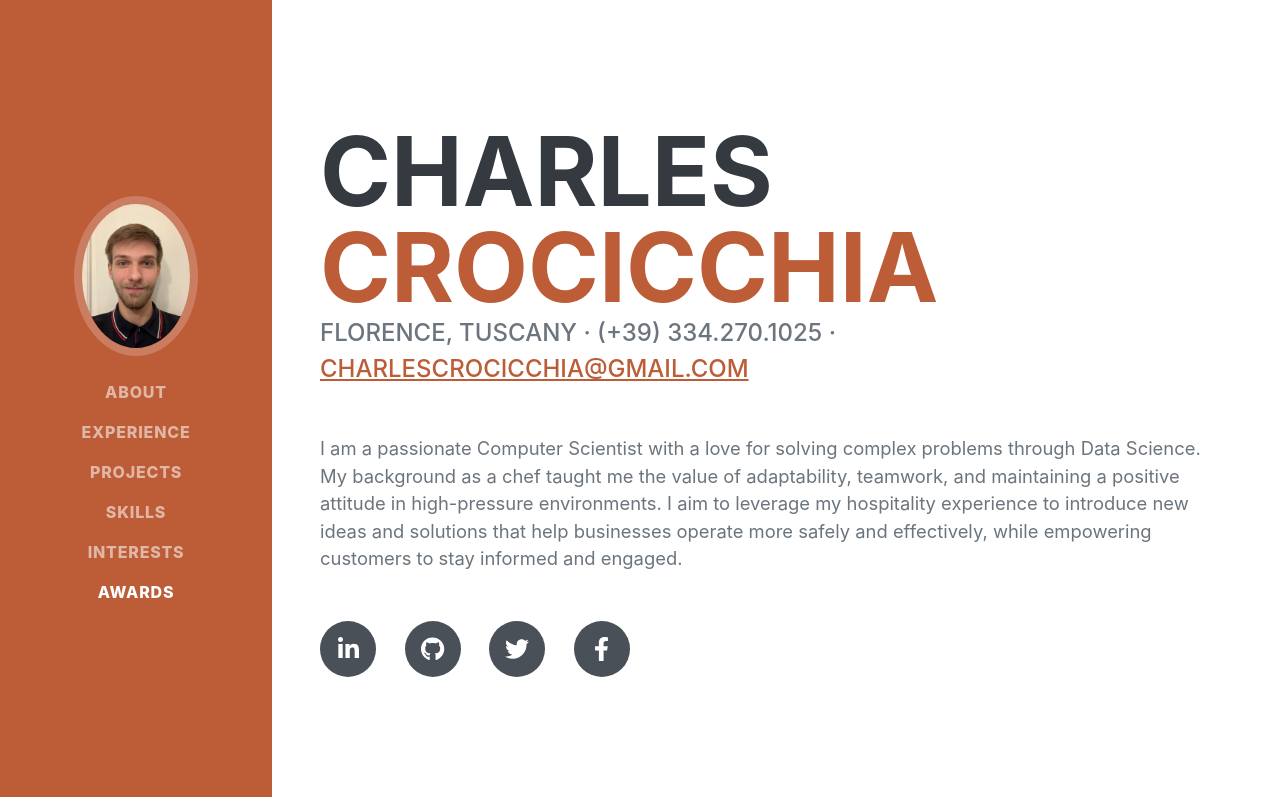
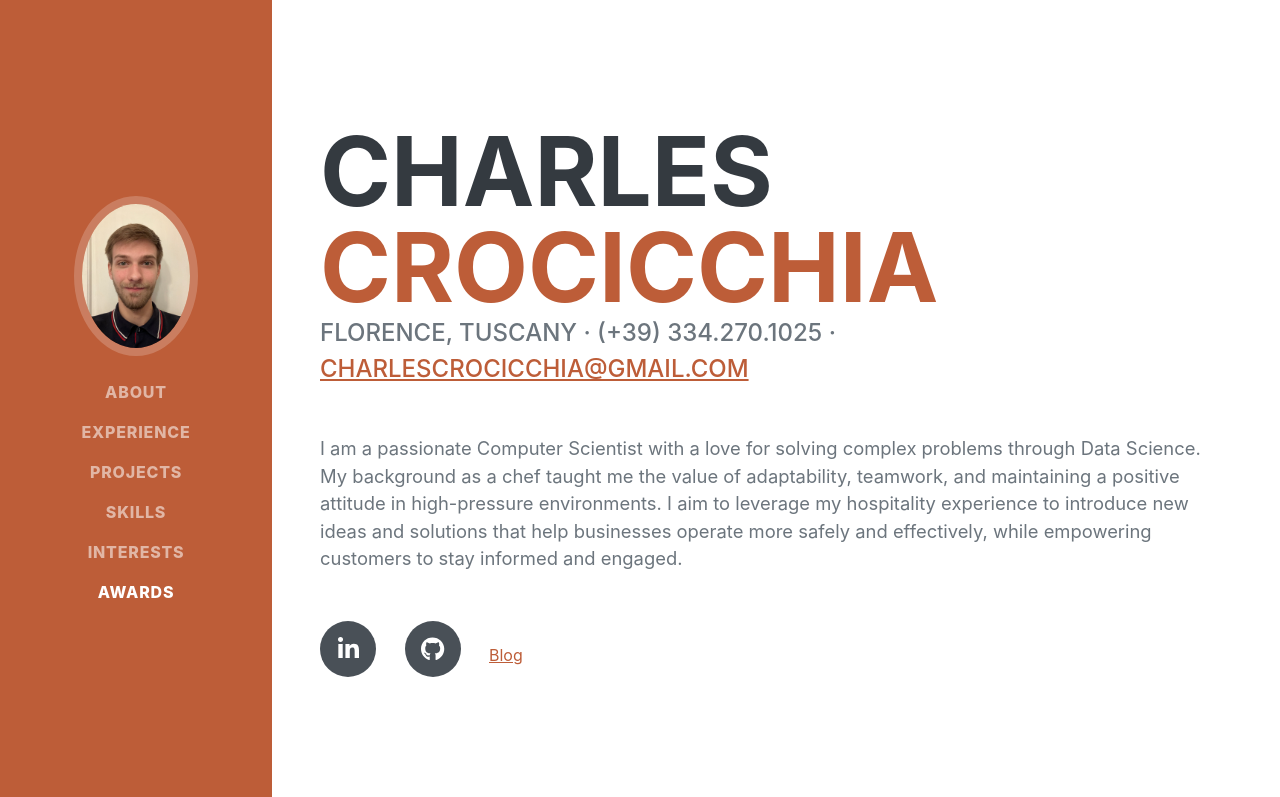
Before and after one commit to CharlesCro/charlescro.github.io, a plain HTML site: page index.html in a window 1280 px wide. Shown: the top 797 px of the page. Drawn offline with nearby package versions, Linux system fonts and the light colour scheme; a web font is replaced by a local one.

Commit message:
Update index.html

```diff
--- a/index.html
+++ b/index.html
@@ -50,9 +50,8 @@
                     <p class="lead mb-5">I am a passionate Computer Scientist with a love for solving complex problems through Data Science. My background as a chef taught me the value of adaptability, teamwork, and maintaining a positive attitude in high-pressure environments. I aim to leverage my hospitality experience to introduce new ideas and solutions that help businesses operate more safely and effectively, while empowering customers to stay informed and engaged.</p>
                     <div class="social-icons">
                         <a class="social-icon" href="https://www.linkedin.com/in/charles-crocicchia"><i class="fab fa-linkedin-in"></i></a>
-                        <a class="social-icon" href="#!"><i class="fab fa-github"></i></a>
-                        <a class="social-icon" href="#!"><i class="fab fa-twitter"></i></a>
-                        <a class="social-icon" href="#!"><i class="fab fa-facebook-f"></i></a>
+                        <a class="social-icon" href="https://github.com/CharlesCro"><i class="fab fa-github"></i></a>
+                        <a href="https://medium.com/@charlescrocicchia">Blog</a>
                     </div>
                 </div>
             </section>
```
